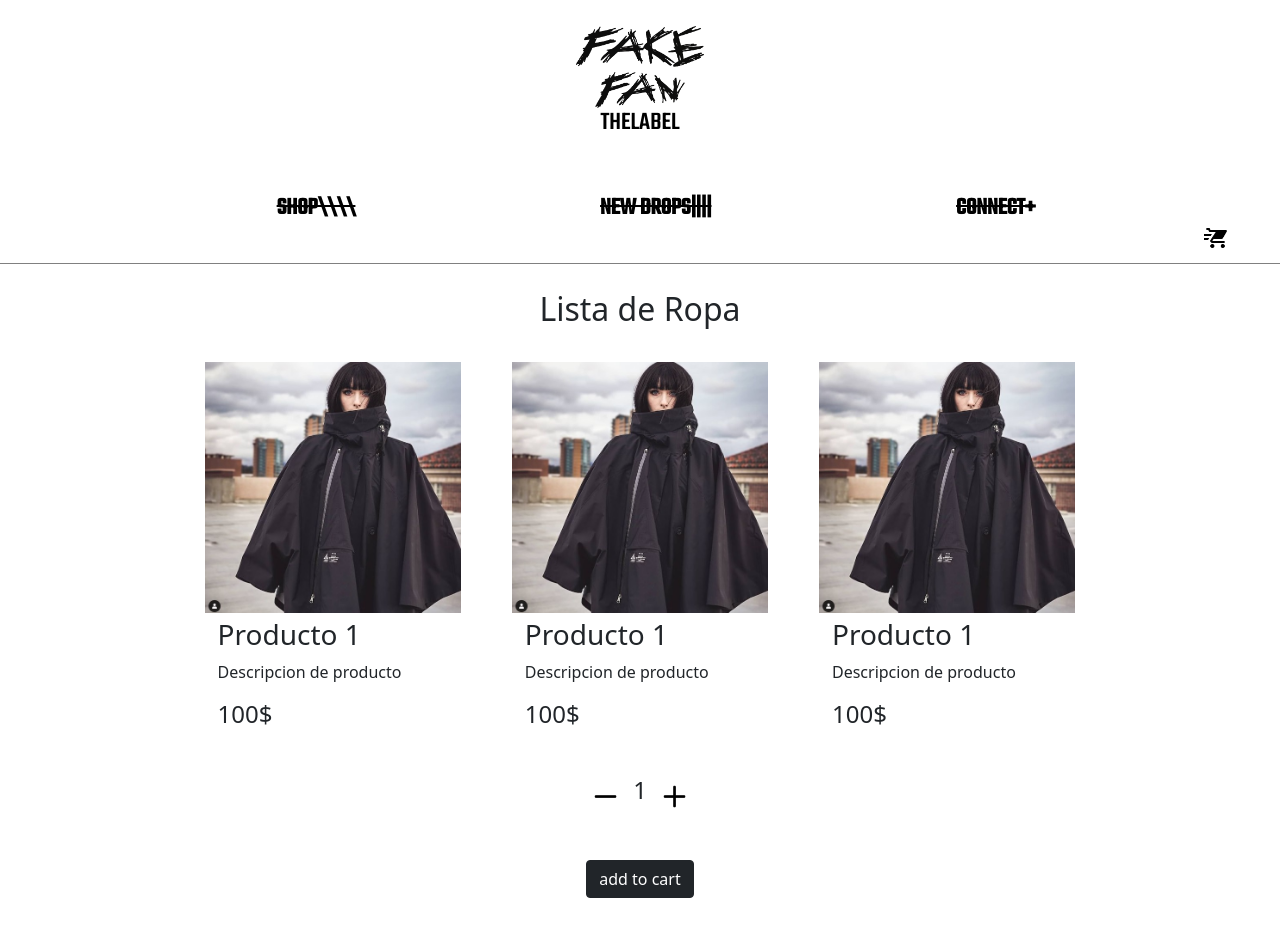
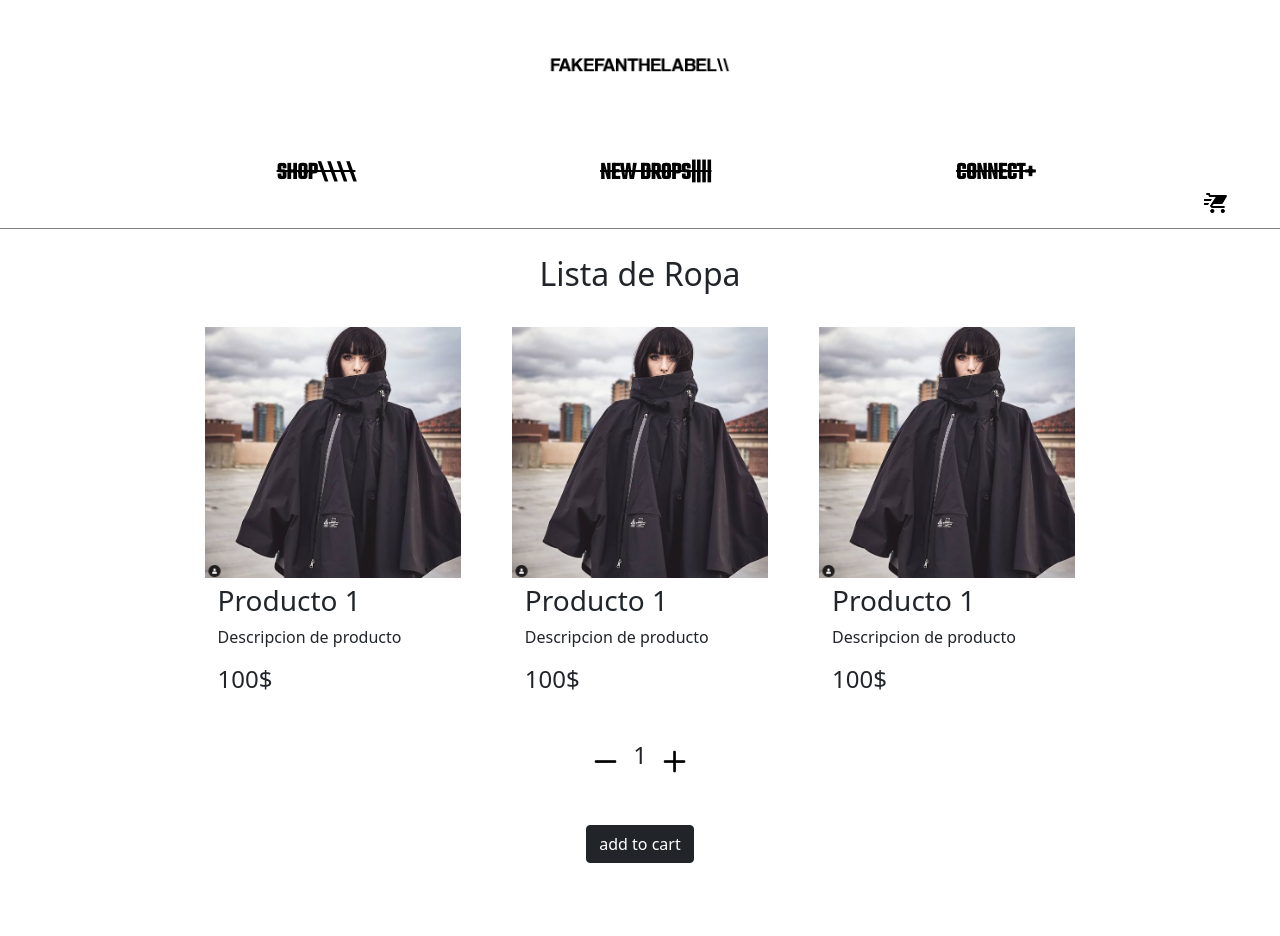
Before and after one commit to JuanMeliaDevelops/fakefanweb, a React (Create React App) app: page / in a window 1280 px wide. Shown: the top 936 px of the page. Built offline with nearby package versions, Linux system fonts and the light colour scheme.

Commit message:
nuevo logo

```diff
--- a/src/components/navBar.js
+++ b/src/components/navBar.js
@@ -1,6 +1,6 @@
 import CartWidget from './CartWidget';
 import './css/main.scss'
-import fakefanlogo from './assets/imgs/fakefan-logo-vec-web.png'
+import fakefanlogo from './assets/imgs/fakefanlogo.png'
 
 function NavBar () {
     return (
@@ -8,9 +8,7 @@ function NavBar () {
         <div className="navbarmain">
 
 
-        <img style={{width:'10%'}} alt='FakeFanTheLabelLogo' src={fakefanlogo} />
-        <h3 className="subtitulo">THELABEL</h3>
-
+        <img style={{width:'15%'}} alt='FakeFanTheLabelLogo' src={fakefanlogo} />
 
         <ul>
           <li><a className="hovernormal" href="#tienda">SHOP\\\\</a></li>
```
Also changed, not shown: src/components/assets/imgs/fakefanlogo.png (added).
